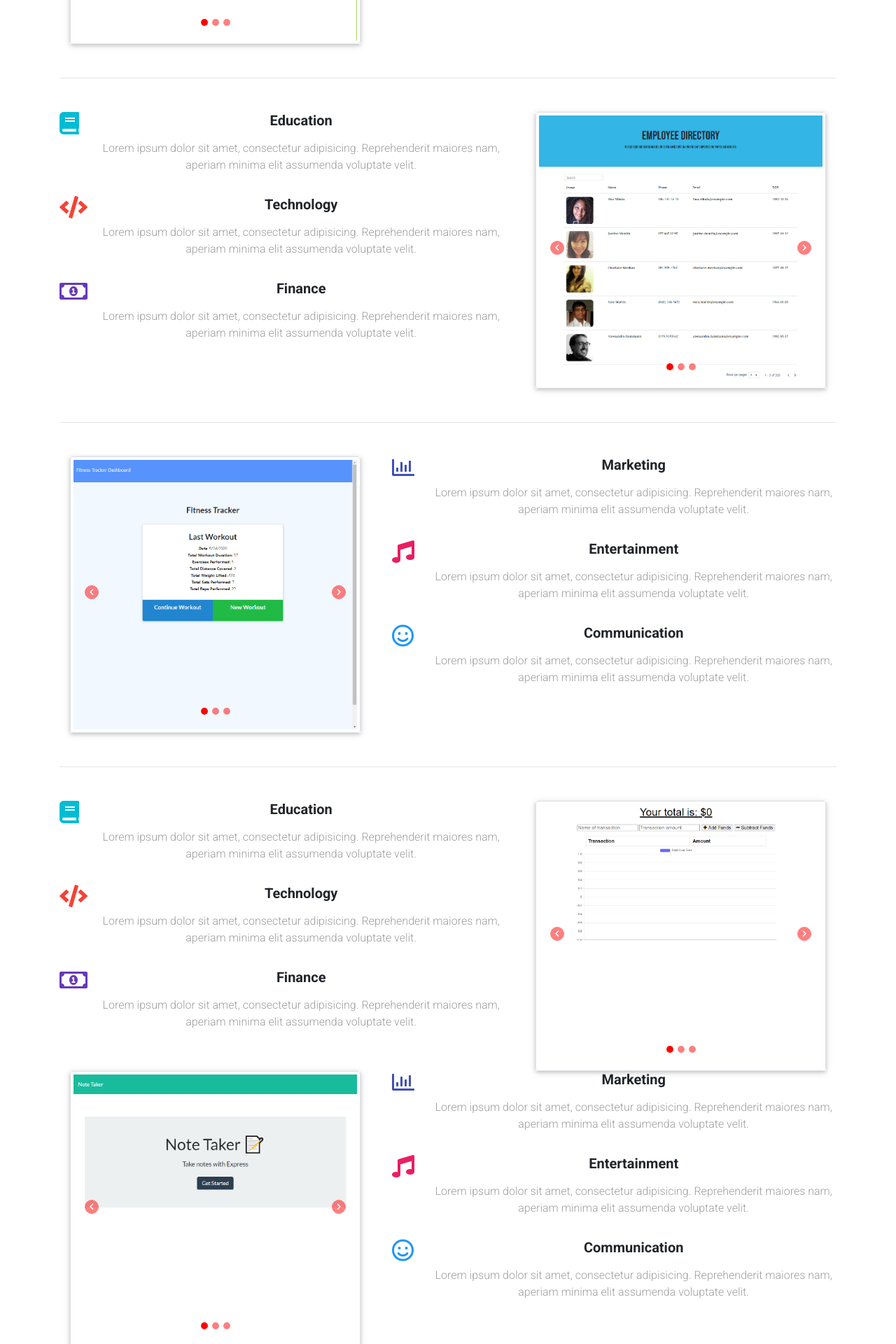
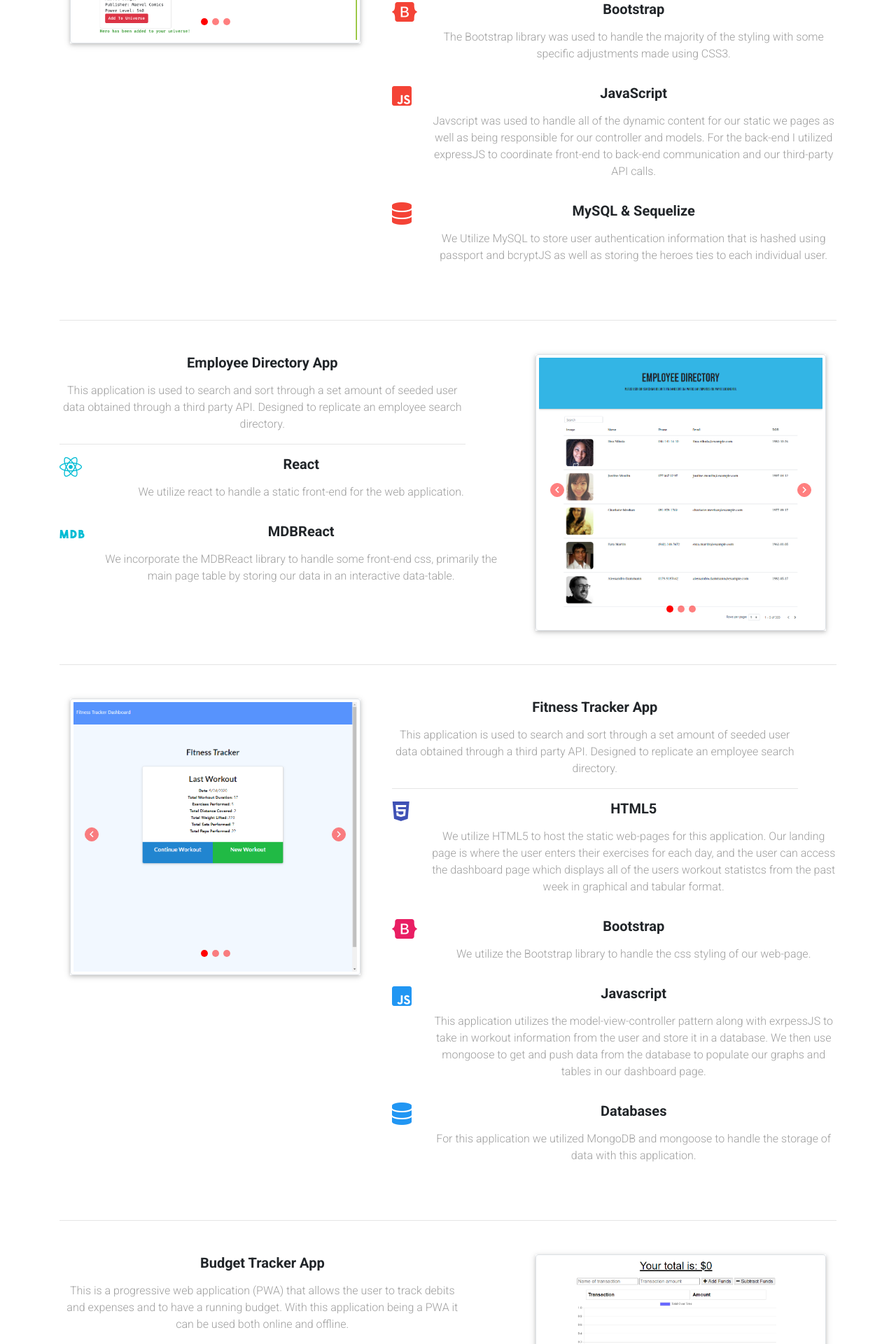
Before and after one commit to Stovencrantz/react-portfolio, a React (Create React App) app: page /projects in a window 1280 px wide. Shown: the part 680-2600 px from the top of the page at 70% size. Built offline with nearby package versions, Linux system fonts and the light colour scheme.

Commit message:
Added detailed descriptions and technologies used for each project in the projects page

```diff
--- a/src/components/Project/index.js
+++ b/src/components/Project/index.js
@@ -55,91 +55,107 @@ const CarouselTest = () => {
     <MDBContainer>
       {/*  Superhero-team Project */}
     <MDBRow>
+      {/* Carousel col */}
           <MDBCol lg="5" className="mb-lg-0 mb-5">
-            <Carousel img={[heroPageFight, heroPageSearch, heroPageUniverse]} />
+            <Carousel img={[heroPageSearch, heroPageUniverse, heroPageFight]} />
           </MDBCol>
+          {/* total text column */}
           <MDBCol lg="7">
+            {/* title text row + col */}
+            <MDBRow>
+              <MDBCol md="11" size="10">
+                <h5 className="font-weight-bold mb-3 text-center">Superhero Smackdown</h5>
+                <p className="grey-text">
+                  This application is a static super-hero battle simulator built using a model-view-controller design patter and incorporates user authentication, database storage, and third party API's. The application allows the user to search through our API for any of the 700+ superheroes and villain in their collection and see individual descriptions, biographies, and statistics for each character. The user can then choose to add that hero to their specific "Universe" where they can view all of the characters they have saved. From the universe page the user can select a character to face off against a randomly selected villain in a battle to save the universe in a turn-based battle.
+                </p>
+                <hr />
+
+              </MDBCol>
+            </MDBRow>
+            {/* HTML5 row */}
             <MDBRow className="mb-3">
               <MDBCol md="1" size="2">
-                <MDBIcon far icon="chart-bar" size="2x" className="indigo-text" />
+                <MDBIcon fab icon="html5" size="2x" className = "red-text" />
               </MDBCol>
               <MDBCol md="11" size="10">
-                <h5 className="font-weight-bold mb-3">Marketing</h5>
+                <h5 className="font-weight-bold mb-3">HTML5</h5>
                 <p className="grey-text">
-                  Lorem ipsum dolor sit amet, consectetur adipisicing.
-                  Reprehenderit maiores nam, aperiam minima elit assumenda
-                  voluptate velit.
+                  We utilize HTML5 to handle the rendering of the static web pages for this application.
                 </p>
               </MDBCol>
             </MDBRow>
+            {/* Bootstrap + CSS row */}
             <MDBRow className="mb-3">
               <MDBCol md="1" size="2">
-                <MDBIcon icon="music" size="2x" className="pink-text" />
+                <MDBIcon fab icon="bootstrap" size="2x" className = "red-text" />
               </MDBCol>
               <MDBCol md="11" size="10">
-                <h5 className="font-weight-bold mb-3">Entertainment</h5>
+                <h5 className="font-weight-bold mb-3">Bootstrap</h5>
                 <p className="grey-text">
-                  Lorem ipsum dolor sit amet, consectetur adipisicing.
-                  Reprehenderit maiores nam, aperiam minima elit assumenda
-                  voluptate velit.
+                  The Bootstrap library was used to handle the majority of the styling with some specific adjustments made using CSS3.
                 </p>
               </MDBCol>
             </MDBRow>
+            {/* Javascript Row */}
             <MDBRow className="mb-3">
               <MDBCol md="1" size="2">
-                <MDBIcon far icon="smile" size="2x" className="blue-text" />
+                <MDBIcon fab icon="js-square" size="2x" className = "red-text" />
               </MDBCol>
               <MDBCol md="11" size="10">
-                <h5 className="font-weight-bold mb-3">Communication</h5>
+                <h5 className="font-weight-bold mb-3">JavaScript</h5>
                 <p className="grey-text">
-                  Lorem ipsum dolor sit amet, consectetur adipisicing.
-                  Reprehenderit maiores nam, aperiam minima elit assumenda
-                  voluptate velit.
+                  Javscript was used to handle all of the dynamic content for our static we pages as well as being responsible for our controller and models. For the back-end I utilized expressJS to coordinate front-end to back-end communication and our third-party API calls.
+                </p>
+              </MDBCol>
+            </MDBRow>
+            {/* MySQL row */}
+            <MDBRow className="mb-3">
+              <MDBCol md="1" size="2">
+                <MDBIcon icon="database" size="2x" className = "red-text" />
+              </MDBCol>
+              <MDBCol md="11" size="10">
+                <h5 className="font-weight-bold mb-3">MySQL & Sequelize</h5>
+                <p className="grey-text">
+                  We Utilize MySQL to store user authentication information that is hashed using passport and bcryptJS as well as storing the heroes ties to each individual user.
                 </p>
               </MDBCol>
             </MDBRow>
           </MDBCol>
         </MDBRow>
         <hr className="my-5" />
+        {/* ============================================= */}
         {/* Employee-directory app */}
+        {/* ============================================= */}
         <MDBRow>
           <MDBCol lg="7">
+            <MDBRow>
+              <MDBCol md="11" size="10">
+                <h5 className="font-weight-bold mb-3 text-center">Employee Directory App</h5>
+                <p className="grey-text">
+                  This application is used to search and sort through a set amount of seeded user data obtained through a third party API. Designed to replicate an employee search directory.
+                </p>
+                <hr />
+              </MDBCol>
+            </MDBRow>
             <MDBRow className="mb-3">
               <MDBCol md="1" size="2">
-                <MDBIcon icon="book" size="2x" className="cyan-text" />
+                <MDBIcon fab icon="react" size="2x" className = "cyan-text" />
               </MDBCol>
               <MDBCol md="11" size="10">
-                <h5 className="font-weight-bold mb-3">Education</h5>
+                <h5 className="font-weight-bold mb-3">React</h5>
                 <p className="grey-text">
-                  Lorem ipsum dolor sit amet, consectetur adipisicing.
-                  Reprehenderit maiores nam, aperiam minima elit assumenda
-                  voluptate velit.
+                  We utilize react to handle a static front-end for the web application.
                 </p>
               </MDBCol>
             </MDBRow>
             <MDBRow className="mb-3">
               <MDBCol md="1" size="2">
-                <MDBIcon icon="code" size="2x" className="red-text" />
+                <MDBIcon fab icon="mdb" size="2x" className = "cyan-text" />
               </MDBCol>
               <MDBCol md="11" size="10">
-                <h5 className="font-weight-bold mb-3">Technology</h5>
+                <h5 className="font-weight-bold mb-3">MDBReact</h5>
                 <p className="grey-text">
-                  Lorem ipsum dolor sit amet, consectetur adipisicing.
-                  Reprehenderit maiores nam, aperiam minima elit assumenda
-                  voluptate velit.
-                </p>
-              </MDBCol>
-            </MDBRow>
-            <MDBRow className="mb-3">
-              <MDBCol md="1" size="2">
-                <MDBIcon far icon="money-bill-alt" size="2x" className="deep-purple-text" />
-              </MDBCol>
-              <MDBCol md="11" size="10">
-                <h5 className="font-weight-bold mb-3">Finance</h5>
-                <p className="grey-text">
-                  Lorem ipsum dolor sit amet, consectetur adipisicing.
-                  Reprehenderit maiores nam, aperiam minima elit assumenda
-                  voluptate velit.
+                  We incorporate the MDBReact library to handle some front-end css, primarily the main page table by storing our data in an interactive data-table.
                 </p>
               </MDBCol>
             </MDBRow>
@@ -149,93 +165,125 @@ const CarouselTest = () => {
           </MDBCol>
         </MDBRow>
         <hr className="my-5" />
+        {/* ============================================= */}
         {/* Fitness-tracker app */}
+        {/* ============================================= */}
         <MDBRow>
           <MDBCol lg="5" className="mb-lg-0 mb-5">
             <Carousel img={[fitnessTrackMainPage, fintessTrackExercisePage, fitnessTrackDashboardPage]} />
           </MDBCol>
           <MDBCol lg="7">
+          <MDBRow>
+              <MDBCol md="11" size="10">
+                <h5 className="font-weight-bold mb-3 text-center">Fitness Tracker App</h5>
+                <p className="grey-text">
+                  This application is used to search and sort through a set amount of seeded user data obtained through a third party API. Designed to replicate an employee search directory.
+                </p>
+                <hr />
+              </MDBCol>
+            </MDBRow>
             <MDBRow className="mb-3">
               <MDBCol md="1" size="2">
-                <MDBIcon far icon="chart-bar" size="2x" className="indigo-text" />
+                <MDBIcon fab icon="html5" size="2x" className="indigo-text" />
               </MDBCol>
               <MDBCol md="11" size="10">
-                <h5 className="font-weight-bold mb-3">Marketing</h5>
+                <h5 className="font-weight-bold mb-3">HTML5</h5>
                 <p className="grey-text">
-                  Lorem ipsum dolor sit amet, consectetur adipisicing.
-                  Reprehenderit maiores nam, aperiam minima elit assumenda
-                  voluptate velit.
+                  We utilize HTML5 to host the static web-pages for this application. Our landing page is where the user enters their exercises for each day, and the user can access the dashboard page which displays all of the users workout statistcs from the past week in graphical and tabular format.
                 </p>
               </MDBCol>
             </MDBRow>
             <MDBRow className="mb-3">
               <MDBCol md="1" size="2">
-                <MDBIcon icon="music" size="2x" className="pink-text" />
+                <MDBIcon fab icon="bootstrap" size="2x" className="pink-text" />
               </MDBCol>
               <MDBCol md="11" size="10">
-                <h5 className="font-weight-bold mb-3">Entertainment</h5>
+                <h5 className="font-weight-bold mb-3">Bootstrap</h5>
                 <p className="grey-text">
-                  Lorem ipsum dolor sit amet, consectetur adipisicing.
-                  Reprehenderit maiores nam, aperiam minima elit assumenda
-                  voluptate velit.
+                  We utilize the Bootstrap library to handle the css styling of our web-page.
                 </p>
               </MDBCol>
             </MDBRow>
             <MDBRow className="mb-3">
               <MDBCol md="1" size="2">
-                <MDBIcon far icon="smile" size="2x" className="blue-text" />
+                <MDBIcon fab icon="js-square" size="2x" className="blue-text" />
               </MDBCol>
               <MDBCol md="11" size="10">
-                <h5 className="font-weight-bold mb-3">Communication</h5>
+                <h5 className="font-weight-bold mb-3">Javascript</h5>
                 <p className="grey-text">
-                  Lorem ipsum dolor sit amet, consectetur adipisicing.
-                  Reprehenderit maiores nam, aperiam minima elit assumenda
-                  voluptate velit.
+                  This application utilizes the model-view-controller pattern along with exrpessJS to take in workout information from the user and store it in a database. We then use mongoose to get and push data from the database to populate our graphs and tables in our dashboard page.
+                </p>
+              </MDBCol>
+            </MDBRow>
+            <MDBRow className="mb-3">
+              <MDBCol md="1" size="2">
+                <MDBIcon icon="database" size="2x" className="blue-text" />
+              </MDBCol>
+              <MDBCol md="11" size="10">
+                <h5 className="font-weight-bold mb-3">Databases</h5>
+                <p className="grey-text">
+                  For this application we utilized MongoDB and mongoose to handle the storage of data with this application.
                 </p>
               </MDBCol>
             </MDBRow>
           </MDBCol>
         </MDBRow>
         <hr className="my-5" />
+        {/* ============================================= */}
         {/* budget-tracker app */}
+        {/* ============================================= */}
         <MDBRow>
           <MDBCol lg="7">
+          <MDBRow>
+              <MDBCol md="11" size="10">
+                <h5 className="font-weight-bold mb-3 text-center">Budget Tracker App</h5>
+                <p className="grey-text">
+                  This is a progressive web application (PWA) that allows the user to track debits and expenses and to have a running budget. With this application being a PWA it can be used both online and offline.
+                </p>
+                <hr />
+              </MDBCol>
+            </MDBRow>
             <MDBRow className="mb-3">
               <MDBCol md="1" size="2">
-                <MDBIcon icon="book" size="2x" className="cyan-text" />
+                <MDBIcon fab icon="html5" size="2x" className="cyan-text" />
               </MDBCol>
               <MDBCol md="11" size="10">
-                <h5 className="font-weight-bold mb-3">Education</h5>
+                <h5 className="font-weight-bold mb-3">HTML5</h5>
                 <p className="grey-text">
-                  Lorem ipsum dolor sit amet, consectetur adipisicing.
-                  Reprehenderit maiores nam, aperiam minima elit assumenda
-                  voluptate velit.
+                  We used HTML5 to design the static web pages for this application
                 </p>
               </MDBCol>
             </MDBRow>
             <MDBRow className="mb-3">
               <MDBCol md="1" size="2">
-                <MDBIcon icon="code" size="2x" className="red-text" />
+                <MDBIcon fab icon="bootstrap" size="2x" className="red-text" />
               </MDBCol>
               <MDBCol md="11" size="10">
-                <h5 className="font-weight-bold mb-3">Technology</h5>
+                <h5 className="font-weight-bold mb-3">Bootstrap</h5>
                 <p className="grey-text">
-                  Lorem ipsum dolor sit amet, consectetur adipisicing.
-                  Reprehenderit maiores nam, aperiam minima elit assumenda
-                  voluptate velit.
+                  We utilized bootstrap to handle the styling of this application.
                 </p>
               </MDBCol>
             </MDBRow>
             <MDBRow className="mb-3">
               <MDBCol md="1" size="2">
-                <MDBIcon far icon="money-bill-alt" size="2x" className="deep-purple-text" />
+                <MDBIcon fab icon="js-square" size="2x" className="deep-purple-text" />
               </MDBCol>
               <MDBCol md="11" size="10">
-                <h5 className="font-weight-bold mb-3">Finance</h5>
+                <h5 className="font-weight-bold mb-3">Javascript</h5>
                 <p className="grey-text">
-                  Lorem ipsum dolor sit amet, consectetur adipisicing.
-                  Reprehenderit maiores nam, aperiam minima elit assumenda
-                  voluptate velit.
+                  Javacript was utilized to create the dynamic content for this application.
+                </p>
+              </MDBCol>
+            </MDBRow>
+            <MDBRow className="mb-3">
+              <MDBCol md="1" size="2">
+                <MDBIcon icon="database" size="2x" className="deep-purple-text" />
+              </MDBCol>
+              <MDBCol md="11" size="10">
+                <h5 className="font-weight-bold mb-3">Database</h5>
+                <p className="grey-text">
+                  We utilized MongoDB to store our data and utilized mongoose to pass our data back and forth from the fron and back ends.
                 </p>
               </MDBCol>
             </MDBRow>
@@ -244,93 +292,116 @@ const CarouselTest = () => {
             <Carousel img={[budgetTrackerPWA, budgetTrackerActive, budgetTrackerItems]} />
           </MDBCol>
         </MDBRow>
+        <hr className="my-5" />
+
+        {/* ============================================= */}
         {/* note-taker app */}
+        {/* ============================================= */}
         <MDBRow>
           <MDBCol lg="5" className="mb-lg-0 mb-5">
             <Carousel img={[noteTakerMain, noteTakerList, noteTakerNote]} />
           </MDBCol>
           <MDBCol lg="7">
+          <MDBRow>
+              <MDBCol md="11" size="10">
+                <h5 className="font-weight-bold mb-3 text-center">Note Taker App</h5>
+                <p className="grey-text">
+                  This application allows the user to take notes, save those notes, and view a list of recent notes to keep track of their activites.
+                </p>
+                <hr />
+              </MDBCol>
+            </MDBRow>
             <MDBRow className="mb-3">
               <MDBCol md="1" size="2">
-                <MDBIcon far icon="chart-bar" size="2x" className="indigo-text" />
+                <MDBIcon fab icon="html5" size="2x" className="indigo-text" />
               </MDBCol>
               <MDBCol md="11" size="10">
-                <h5 className="font-weight-bold mb-3">Marketing</h5>
+                <h5 className="font-weight-bold mb-3">HTML5</h5>
                 <p className="grey-text">
-                  Lorem ipsum dolor sit amet, consectetur adipisicing.
-                  Reprehenderit maiores nam, aperiam minima elit assumenda
-                  voluptate velit.
+                  We use HTML5 to handle the creation of the static web pages for this application.
                 </p>
               </MDBCol>
             </MDBRow>
             <MDBRow className="mb-3">
               <MDBCol md="1" size="2">
-                <MDBIcon icon="music" size="2x" className="pink-text" />
+                <MDBIcon fab icon="bootstrap" size="2x" className="pink-text" />
               </MDBCol>
               <MDBCol md="11" size="10">
-                <h5 className="font-weight-bold mb-3">Entertainment</h5>
+                <h5 className="font-weight-bold mb-3">Bootstrap</h5>
                 <p className="grey-text">
-                  Lorem ipsum dolor sit amet, consectetur adipisicing.
-                  Reprehenderit maiores nam, aperiam minima elit assumenda
-                  voluptate velit.
+                  We utilized bootstrap to handle the styling of this application.
                 </p>
               </MDBCol>
             </MDBRow>
             <MDBRow className="mb-3">
               <MDBCol md="1" size="2">
-                <MDBIcon far icon="smile" size="2x" className="blue-text" />
+                <MDBIcon fab icon="js-square" size="2x" className="blue-text" />
               </MDBCol>
               <MDBCol md="11" size="10">
-                <h5 className="font-weight-bold mb-3">Communication</h5>
+                <h5 className="font-weight-bold mb-3">Javascript</h5>
                 <p className="grey-text">
-                  Lorem ipsum dolor sit amet, consectetur adipisicing.
-                  Reprehenderit maiores nam, aperiam minima elit assumenda
-                  voluptate velit.
+                  Javascript was utilized to handle the interactivity on the page, including the button events and the form submission. We also used javascript to make the api calls to get, post, and delete data.
                 </p>
               </MDBCol>
             </MDBRow>
           </MDBCol>
         </MDBRow>
         <hr className="my-5" />
-                {/* Burger app */}
-                <MDBRow>
+        {/* ============================================= */}
+        {/* Burger app */}
+        {/* ============================================= */}
+        <MDBRow>
           <MDBCol lg="7">
+          <MDBRow>
+              <MDBCol md="11" size="10">
+                <h5 className="font-weight-bold mb-3 text-center">Eat-Da-Burger App</h5>
+                <p className="grey-text">
+                  This application is used to show off the abilities of using a MVC pattern and front-end model software, which in this case is Handlebars. The application functions by the user adding a list of burgers they want to eat, which is on the left hand side. When the user click the "Devour Me" button next to the particular burger, it moved to the "Devoured Burgers" list on the right side, storing all the burgers the user ate.
+                </p>
+                <hr />
+              </MDBCol>
+            </MDBRow>
             <MDBRow className="mb-3">
               <MDBCol md="1" size="2">
-                <MDBIcon icon="book" size="2x" className="cyan-text" />
+                <MDBIcon fab icon="html5" size="2x" className="cyan-text" />
               </MDBCol>
               <MDBCol md="11" size="10">
-                <h5 className="font-weight-bold mb-3">Education</h5>
+                <h5 className="font-weight-bold mb-3">Handlebars</h5>
                 <p className="grey-text">
-                  Lorem ipsum dolor sit amet, consectetur adipisicing.
-                  Reprehenderit maiores nam, aperiam minima elit assumenda
-                  voluptate velit.
+                  For this application we handled our static web pages by utilizing the handlebars tempating language.
                 </p>
               </MDBCol>
             </MDBRow>
             <MDBRow className="mb-3">
               <MDBCol md="1" size="2">
-                <MDBIcon icon="code" size="2x" className="red-text" />
+                <MDBIcon fab icon="bootstrap" size="2x" className="red-text" />
               </MDBCol>
               <MDBCol md="11" size="10">
-                <h5 className="font-weight-bold mb-3">Technology</h5>
+                <h5 className="font-weight-bold mb-3">Bootstrap</h5>
                 <p className="grey-text">
-                  Lorem ipsum dolor sit amet, consectetur adipisicing.
-                  Reprehenderit maiores nam, aperiam minima elit assumenda
-                  voluptate velit.
+                  We utilized bootstrap to handle the styling of our application.
                 </p>
               </MDBCol>
             </MDBRow>
             <MDBRow className="mb-3">
               <MDBCol md="1" size="2">
-                <MDBIcon far icon="money-bill-alt" size="2x" className="deep-purple-text" />
+                <MDBIcon fab icon="js-square" size="2x" className="deep-purple-text" />
               </MDBCol>
               <MDBCol md="11" size="10">
-                <h5 className="font-weight-bold mb-3">Finance</h5>
+                <h5 className="font-weight-bold mb-3">Javascript</h5>
                 <p className="grey-text">
-                  Lorem ipsum dolor sit amet, consectetur adipisicing.
-                  Reprehenderit maiores nam, aperiam minima elit assumenda
-                  voluptate velit.
+                  We used javascript to handle the dynamic content of our webpage and to integrate with handlebars to render our specified html components to the page.
+                </p>
+              </MDBCol>
+            </MDBRow>
+            <MDBRow className="mb-3">
+              <MDBCol md="1" size="2">
+                <MDBIcon icon="database" size="2x" className="deep-purple-text" />
+              </MDBCol>
+              <MDBCol md="11" size="10">
+                <h5 className="font-weight-bold mb-3">Database</h5>
+                <p className="grey-text">
+                  For this application we utilized MySQL to store our hamburger data and incorporated queries to add and remove burgers from our database.
                 </p>
               </MDBCol>
             </MDBRow>
```
